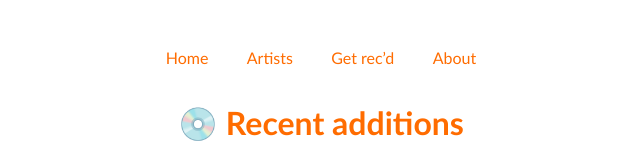
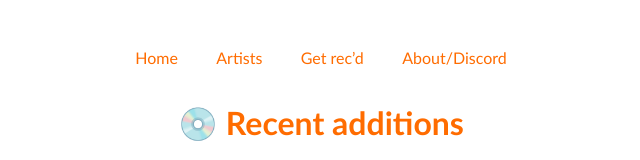
Before and after one commit to rianvdm/my-music-next, a Next.js app: page /collection in a window 1280 px wide. Shown: the top 160 px of the page, without its empty margins (319-959 px from the left). Built offline with nearby package versions, Linux system fonts and the light colour scheme; no server answers.

Commit message:
Update navbar.js

```diff
--- a/app/navbar.js
+++ b/app/navbar.js
@@ -46,7 +46,7 @@ export default function NavBar() {
           <Link href="/recommendations">Get rec’d</Link>
         </li>
         <li style={liStyle}>
-          <Link href="/about">About</Link>
+          <Link href="/about">About/Discord</Link>
         </li>
       </ul>
 
```
